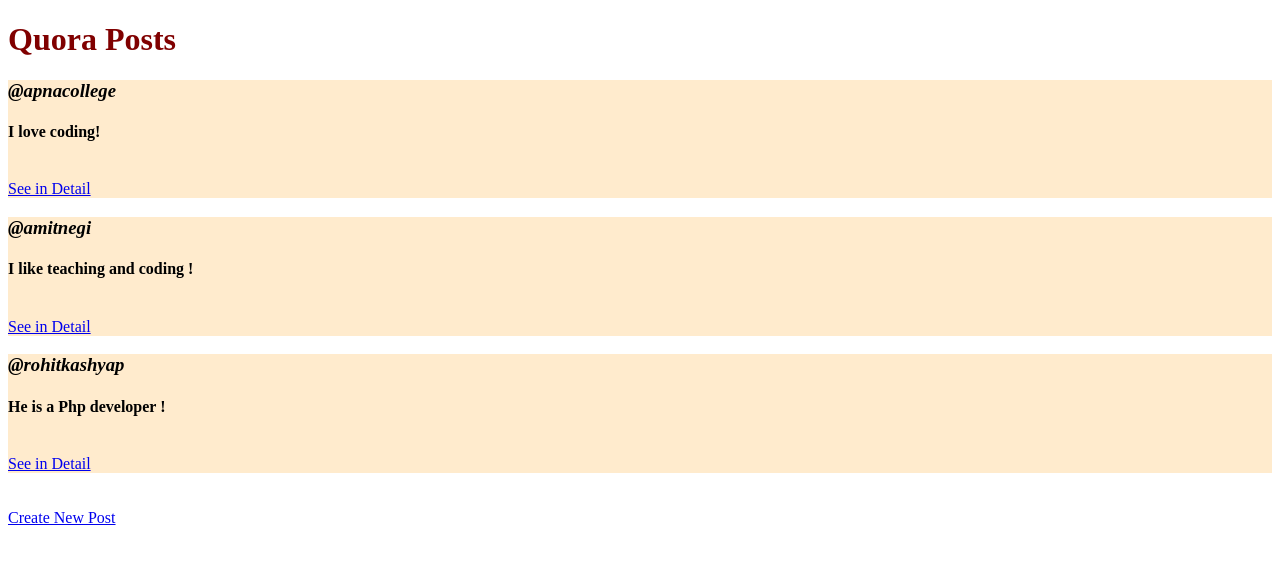
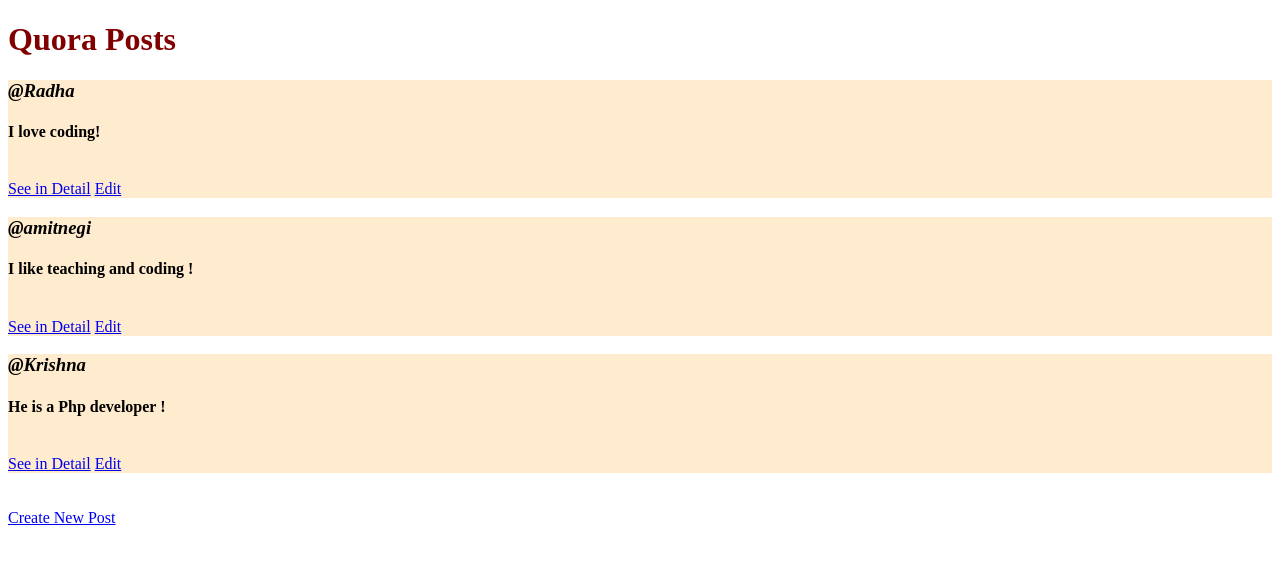
Before and after one commit to amit-negi-23/BackendApnaCollege, a Node server app: page /posts in a window 1280 px wide. Shown: the top 564 px of the page. Run offline with Node 20, Linux system fonts and the light colour scheme.

Commit message:
edit route

```diff
--- a/Rest_Class/index.js
+++ b/Rest_Class/index.js
@@ -3,8 +3,10 @@
 const port = 8080;
 const path = require("path");
 const { v4: uuid4 } = require("uuid")
+const methodOverride = require("method-override");
 
 app.use(express.urlencoded({ extended: true }));
+app.use(methodOverride("_method"))
 
 app.set("view engine", "ejs");
 app.set("views", path.join(__dirname, "views"));
@@ -14,7 +16,7 @@
 let posts = [
     {
         id: uuid4(),
-        username: "apnacollege",
+        username: "Radha",
         content: "I love coding!"
     },
     {
@@ -24,7 +26,7 @@
     },
     {
         id: uuid4(),
-        username: "rohitkashyap",
+        username: "Krishna",
         content: "He is a Php developer !"
     },
 ];
@@ -57,7 +59,13 @@
     let post = posts.find((p) => id === p.id);
     post.content = newContent;
     console.log(post)
-    res.send("patch request working")
+    res.redirect("/posts")
+})
+
+app.get('/posts/:id/edit', (req, res) => {
+    let {id} = req.params;
+    let post = posts.find((p) => id === p.id);
+    res.render("edit.ejs", {post})
 })
 
 app.listen(port, () => {
--- a/Rest_Class/package.json
+++ b/Rest_Class/package.json
@@ -12,6 +12,7 @@
   "dependencies": {
     "ejs": "^3.1.10",
     "express": "^4.19.2",
+    "method-override": "^3.0.0",
     "uuid": "^9.0.1"
   }
 }
--- a/Rest_Class/views/index.ejs
+++ b/Rest_Class/views/index.ejs
@@ -14,6 +14,7 @@
                 <h4 class="content"><%= post.content %></h4>
                 <br/>
                 <a href="http://localhost:8080/posts/<%= post.id %>">See in Detail</a>
+                <a href="http://localhost:8080/posts/<%= post.id %>/edit">Edit</a>
         </div>
     <% } %>
     <br/>
```
Also changed, not shown: Rest_Class/views/edit.ejs (added, +18 -0 lines), 1 other file.
